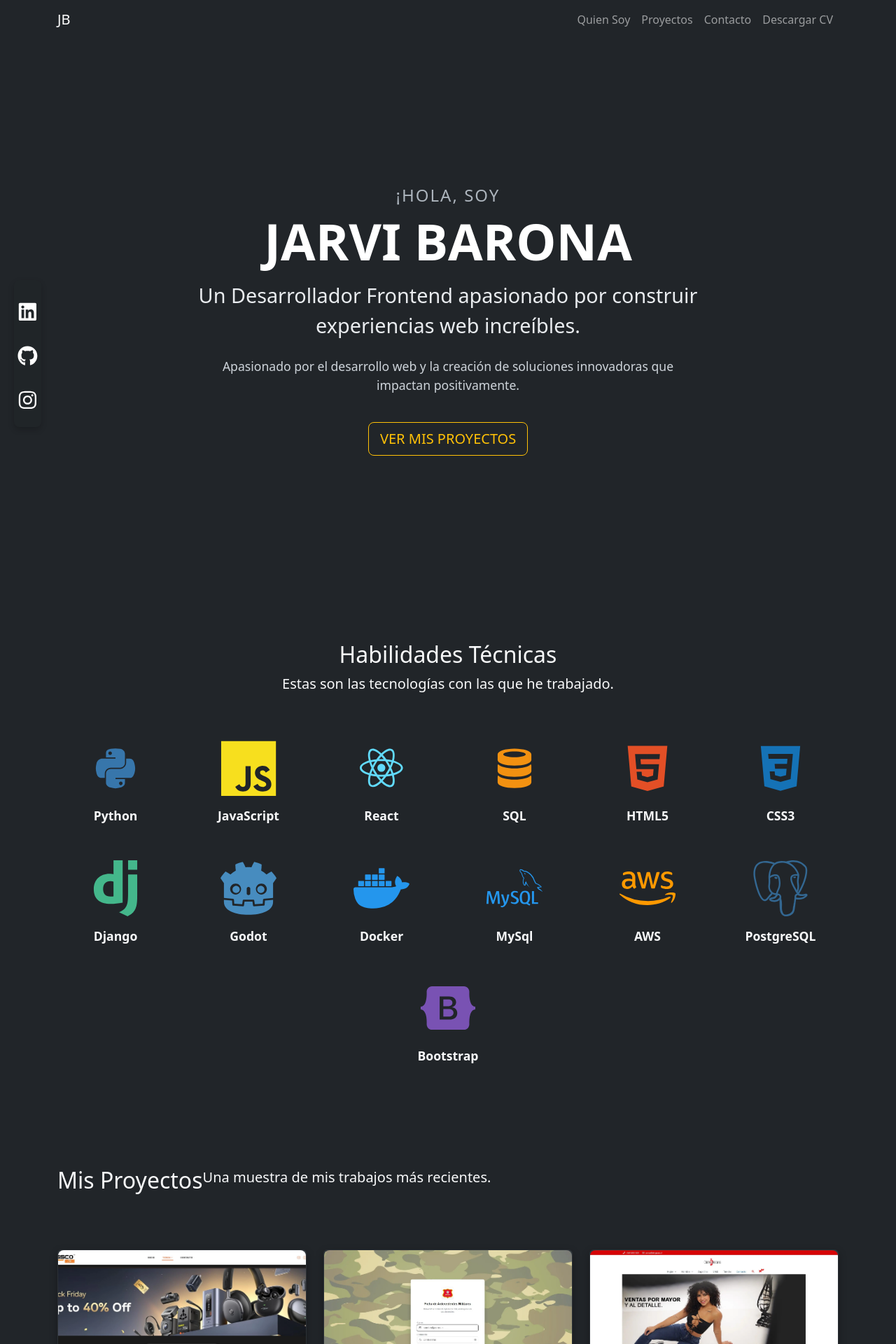
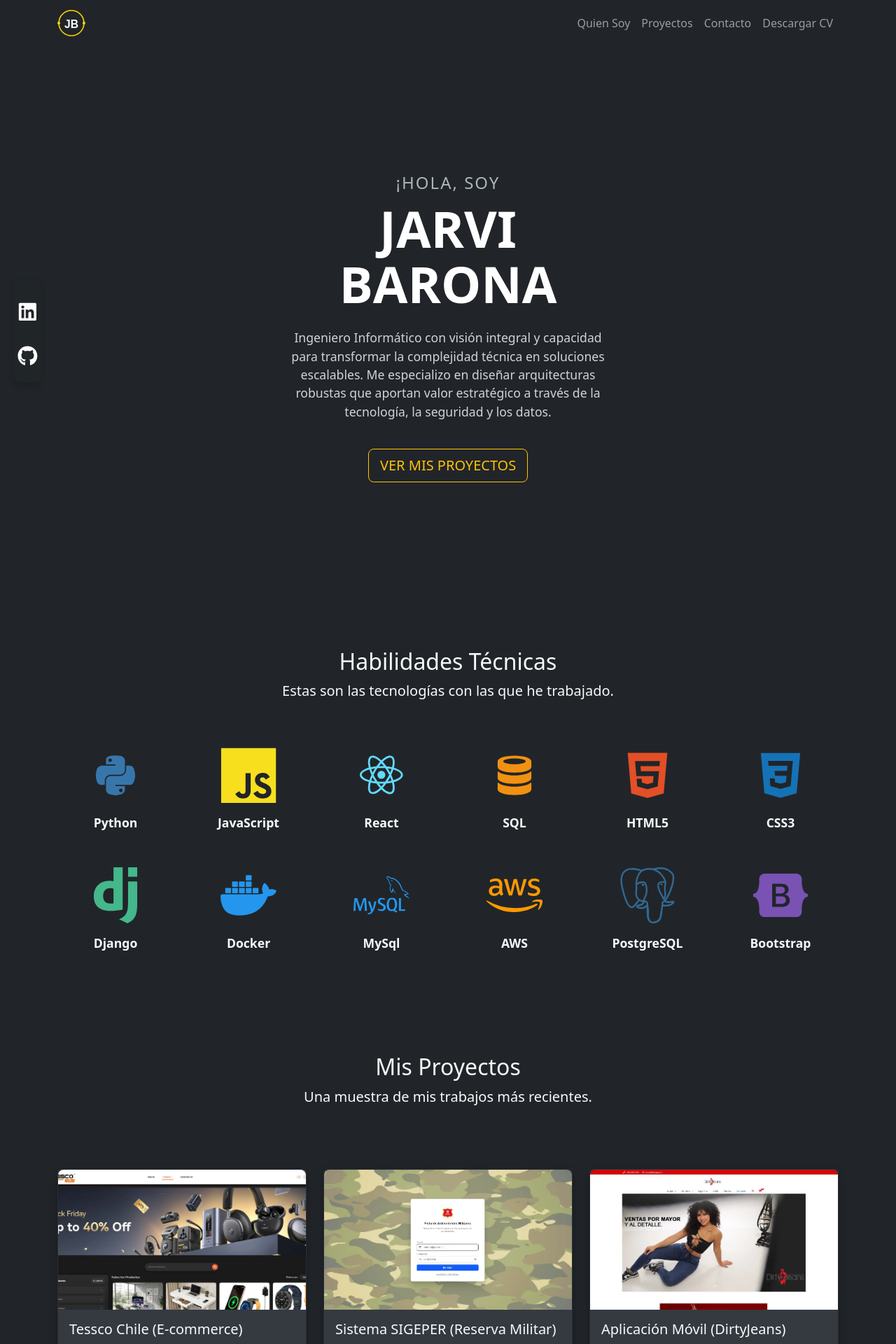
Before and after one commit to Jabarona/Portafolio, a React (Vite) app: page / in a window 1280 px wide. Shown: the top 1920 px of the page at 70% size. Built offline with nearby package versions, Linux system fonts and the light colour scheme.

Commit message:
mejoras y conexion de dominio personalizado

```diff
--- a/index.html
+++ b/index.html
@@ -2,9 +2,9 @@
 <html lang="en">
   <head>
     <meta charset="UTF-8" />
-    <link rel="icon" type="image/svg+xml" href="/vite.svg" />
+    <link rel="icon" type="image/svg+xml" href="/5.svg" />
     <meta name="viewport" content="width=device-width, initial-scale=1.0" />
-    <title>PortafolioJB</title>
+    <title>Jarvi Barona</title>
 
   <link
   rel="stylesheet"
--- a/src/App.css
+++ b/src/App.css
@@ -115,6 +115,11 @@
   display: flex;
 }
 
+.projects-header-col {
+  display: block !important;
+  text-align: center;
+  width: 100%;
+}
 
 /* --- Estilos Sección Proyectos --- */
 .projects-section { background-color: #212529 ;
--- a/src/App.jsx
+++ b/src/App.jsx
@@ -50,10 +50,19 @@ const techIconMap = {
 function MainNavbar() {
   return (
     // 'sticky="top"' es un buen agregado, hace que se quede pegado arriba al hacer scroll
-    <Navbar bg="dark" data-bs-theme="dark" expand="lg" sticky="top">
-      <Container>
-        {/* En vez de "Navbar with text", pones tu nombre */}
-        <Navbar.Brand href="#inicio">JB</Navbar.Brand>
+      <Navbar bg="dark" data-bs-theme="dark" expand="lg" sticky="top">
+        <Container>
+          <Navbar.Brand href="#quien-soy" className="d-flex align-items-center">
+    <img
+      src="/5.svg"
+      alt="Logo JBB"
+      width="40"           // Ajusta el tamaño
+      height="40"
+      className="d-inline-block align-top"
+    />
+  </Navbar.Brand>
+
+
 
         {/* Esto es el botón de hamburguesa para móvil, lo dejamos */}
         <Navbar.Toggle aria-controls="basic-navbar-nav" />
@@ -171,10 +180,10 @@ function App() {
       <p className="hero-greeting animate__animated animate__fadeInDown">¡HOLA, SOY</p>
       <h1 className="hero-name animate__animated animate__fadeInLeft">JARVI BARONA</h1>
       <p className="hero-title animate__animated animate__fadeInUp">
-        Un Desarrollador Frontend apasionado por construir experiencias web increíbles.
+
       </p>
       <p className="hero-description animate__animated animate__fadeInUp">
-        Apasionado por el desarrollo web y la creación de soluciones innovadoras que impactan positivamente.
+      Ingeniero Informático con visión integral y capacidad para transformar la complejidad técnica en soluciones escalables. Me especializo en diseñar arquitecturas robustas que aportan valor estratégico a través de la tecnología, la seguridad y los datos.
       </p>
       <Button
         variant="outline-warning"
@@ -189,11 +198,8 @@ function App() {
     <a href="https://www.linkedin.com/in/jarvi-barona-burbano-4a0998252" target="_blank" rel="noopener noreferrer" aria-label="LinkedIn">
       <FaLinkedin />
     </a>
-    <a href="https://github.com/tu-usuario" target="_blank" rel="noopener noreferrer" aria-label="GitHub">
+    <a href="https://github.com/Jabarona" target="_blank" rel="noopener noreferrer" aria-label="GitHub">
       <FaGithub />
-    </a>
-    <a href="https://instagram.com/tu-usuario" target="_blank" rel="noopener noreferrer" aria-label="Instagram">
-      <FaInstagram />
     </a>
   </div>
 
@@ -241,12 +247,6 @@ function App() {
                 <p>Django</p>
               </Col>
 
-              {/* Icono 8: Godot */}
-              <Col xs={3} md={3} lg={2} className="skill-icon-container">
-                <SiGodotengine className="skill-icon icon-godot" /> {/* Necesitarás un CSS para icon-godot */}
-                <p>Godot</p>
-              </Col>
-
 
               {/* Icono 9: Docker */}
               <Col xs={3} md={3} xl={2} className="skill-icon-container">
@@ -287,7 +287,7 @@ function App() {
         <Container fluid id="proyectos" className="projects-section">
           <Container>
             <Row>
-              <Col className="text-center mb-5">
+              <Col className="projects-header-col mb-5">
                 <h2>Mis Proyectos</h2>
                 <p className="lead">Una muestra de mis trabajos más recientes.</p>
               </Col>
--- a/src/proyectosData.json
+++ b/src/proyectosData.json
@@ -8,7 +8,7 @@
     "longDescription": "Desarrollo integral de una plataforma de comercio electrónico de alto rendimiento para Tessco Chile. El proyecto consistió en la creación de un ecosistema digital compuesto por un Frontend reactivo en React, enfocado en la conversión y optimización de la experiencia de usuario (UX), y un Backend robusto en Node.js encargado de la lógica transaccional. \n\nEntre las implementaciones técnicas más destacadas se encuentran:\n\n* **Gestión de Datos:** Diseño de una base de datos relacional en PostgreSQL para garantizar la integridad referencial entre productos, categorías y pedidos.\n* **Pasarela de Pagos:** Integración profunda con la API de Mercado Pago, permitiendo transacciones seguras y conciliación automática de estados de pago.\n* **Panel Administrativo (CMS):** Creación de un dashboard privado para el cliente que permite la gestión CRUD de inventario, control de stock en tiempo real y administración de pedidos.\n* **Escalabilidad:** Implementación de una arquitectura orientada a servicios que separa claramente la capa de presentación de la lógica de negocio.\n\nEste proyecto logró digitalizar el 100% del catálogo de la empresa, permitiendo ventas automatizadas 24/7 y una gestión centralizada de su presencia online.",
     "demoLink": "https://www.tesscochile.cl",
     "githubLink": "https://github.com/Jabarona/TesscoChile",
-    "technologies": ["React", "Node.js", "JavaScript", "PostgreSQL", "MercadoPago"]
+    "technologies": ["React", "Node.js", "JavaScript", "PostgreSQL", "MercadoPago","Docker"]
 },
 {
     "id": 2,
```
Also changed, not shown: public/5.1.svg (added), public/5.svg (added).
